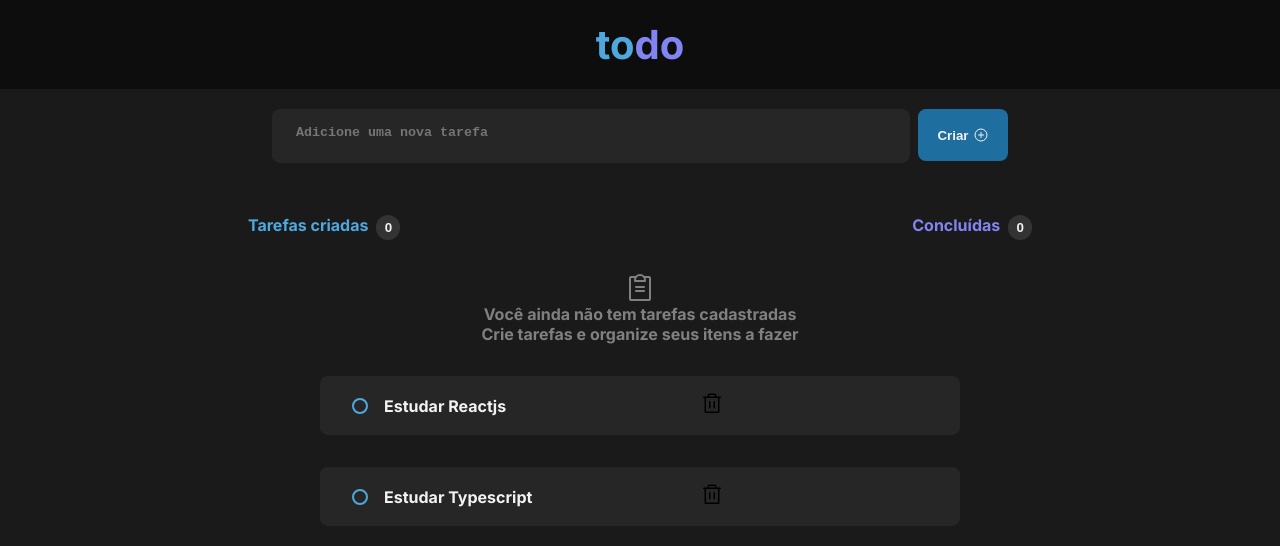
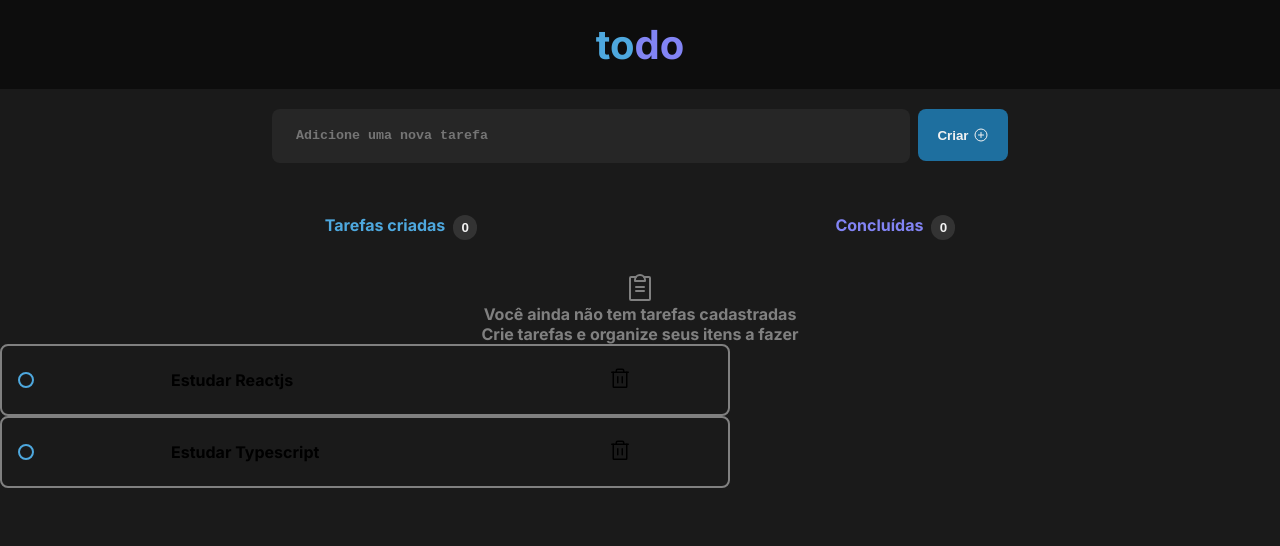
Before and after one commit to antoniobiasotti/01-desafio-reactjs, a React (Vite) app: page / in a window 1280 px wide. Shown: the top 546 px of the page. Built offline with nearby package versions, Linux system fonts and the light colour scheme.

Commit message:
Reestructuring components

```diff
--- a/src/components/AddBar.module.css
+++ b/src/components/AddBar.module.css
@@ -15,7 +15,7 @@
      height: 54px;
 
      border: 0;
-     padding: 1rem 1.5rem;
+     padding: 1.2rem 1.5rem;
      border-radius: 8px;
 
      resize: none;
--- a/src/components/TaskList.module.css
+++ b/src/components/TaskList.module.css
@@ -2,7 +2,7 @@
      display: flex;
      align-items: flex-start;
      justify-content: center;
-     gap: 40%;
+     gap: 28%;
 
      margin-top: 2rem;
 }
--- a/src/components/Todo.module.css
+++ b/src/components/Todo.module.css
@@ -9,9 +9,6 @@
 
      margin: 0 auto;
      margin-top: 2rem;
-
-     width: 50%;
-     border-radius: 8px;
 }
 
 .todo button {
@@ -36,6 +33,12 @@
      justify-content: space-between;
      gap: 1rem;
      padding: 0 1rem;
+
+     border: 2px solid var(--gray-300);
+     border-radius: 8px;
+
+     width: 730px;
+     height: 72px;
  }
 
  .todo label {
--- a/src/components/Todo.tsx
+++ b/src/components/Todo.tsx
@@ -13,7 +13,7 @@ export function Todo({ content }){
      ])
 
      return(
-          <div className={styles.todoList}>
+          <div>
                <div className={styles.todo}>
                     <input type="radio"></input>
                     <label>{content}</label>
```
